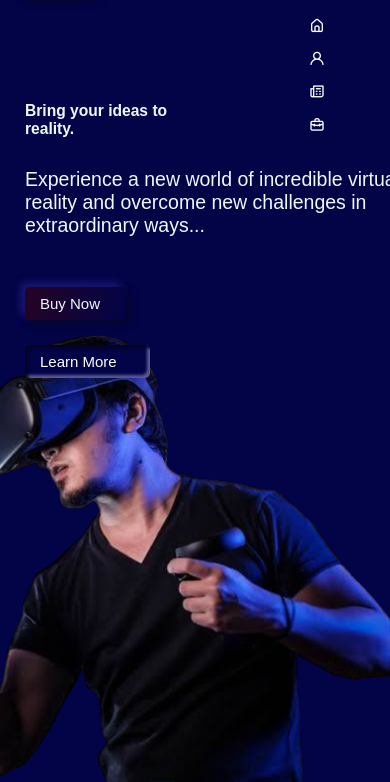
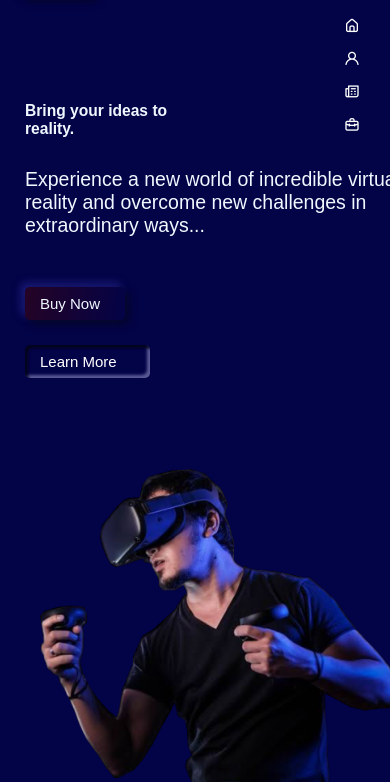
Before and after one commit to Delz-create/glow, a plain HTML site: page index.html in a window 390 px wide. Shown: the part 62-844 px from the top of the page. Drawn offline with nearby package versions, Linux system fonts and the light colour scheme.

Commit message:
Update index.css

```diff
--- a/index.css
+++ b/index.css
@@ -183,7 +183,7 @@ hr{
     }
     .nav-icons{
         position: absolute;
-        right: 65px;
+        right: 30px;
      }
      .nav a{
         font-size: 15px;
@@ -192,7 +192,7 @@ hr{
     body{
         height: 100vh;
         width: 50vw;
-        background-size: 500px;
+        background-size: 350px;
     }
     h2{
         margin-left: 25px;
```
